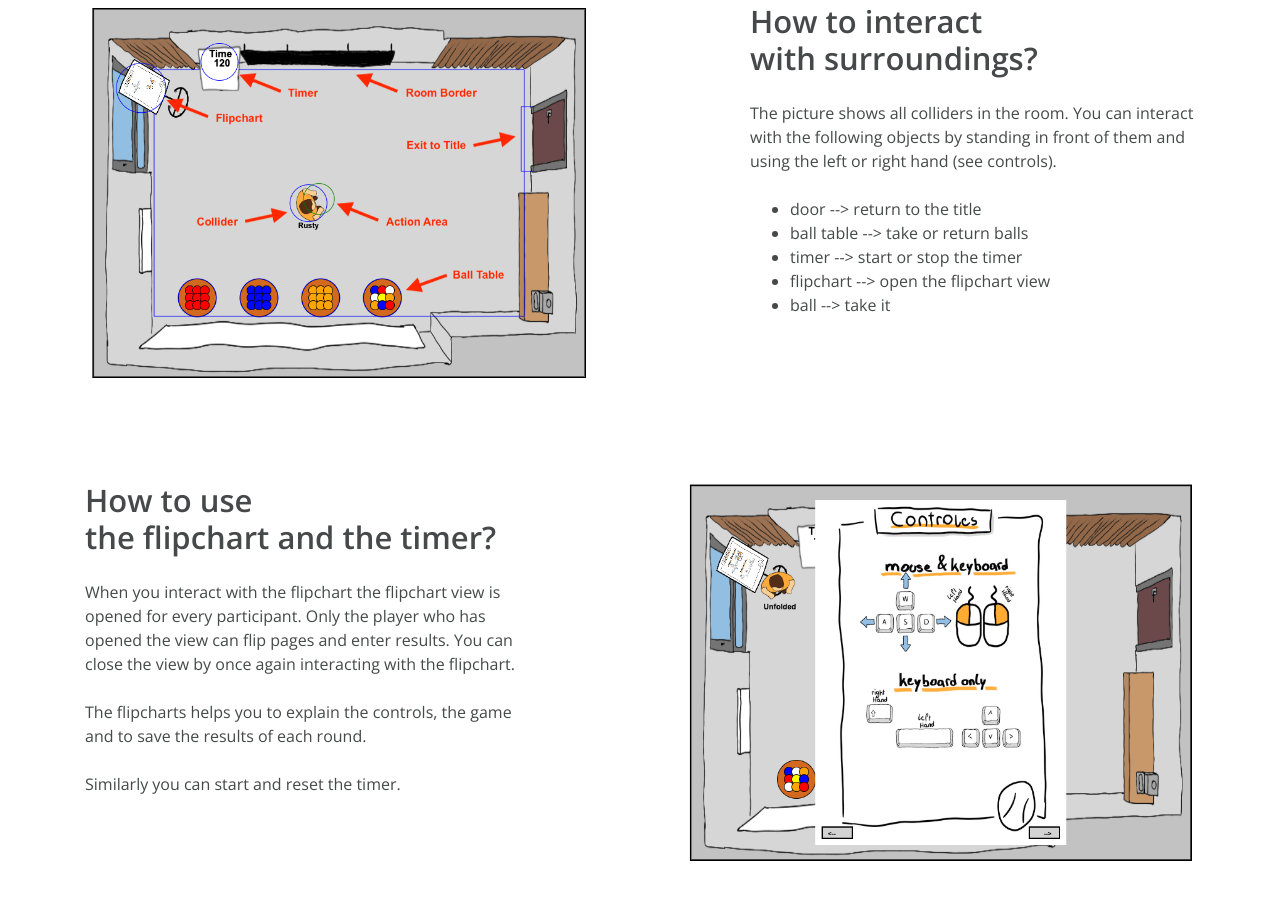
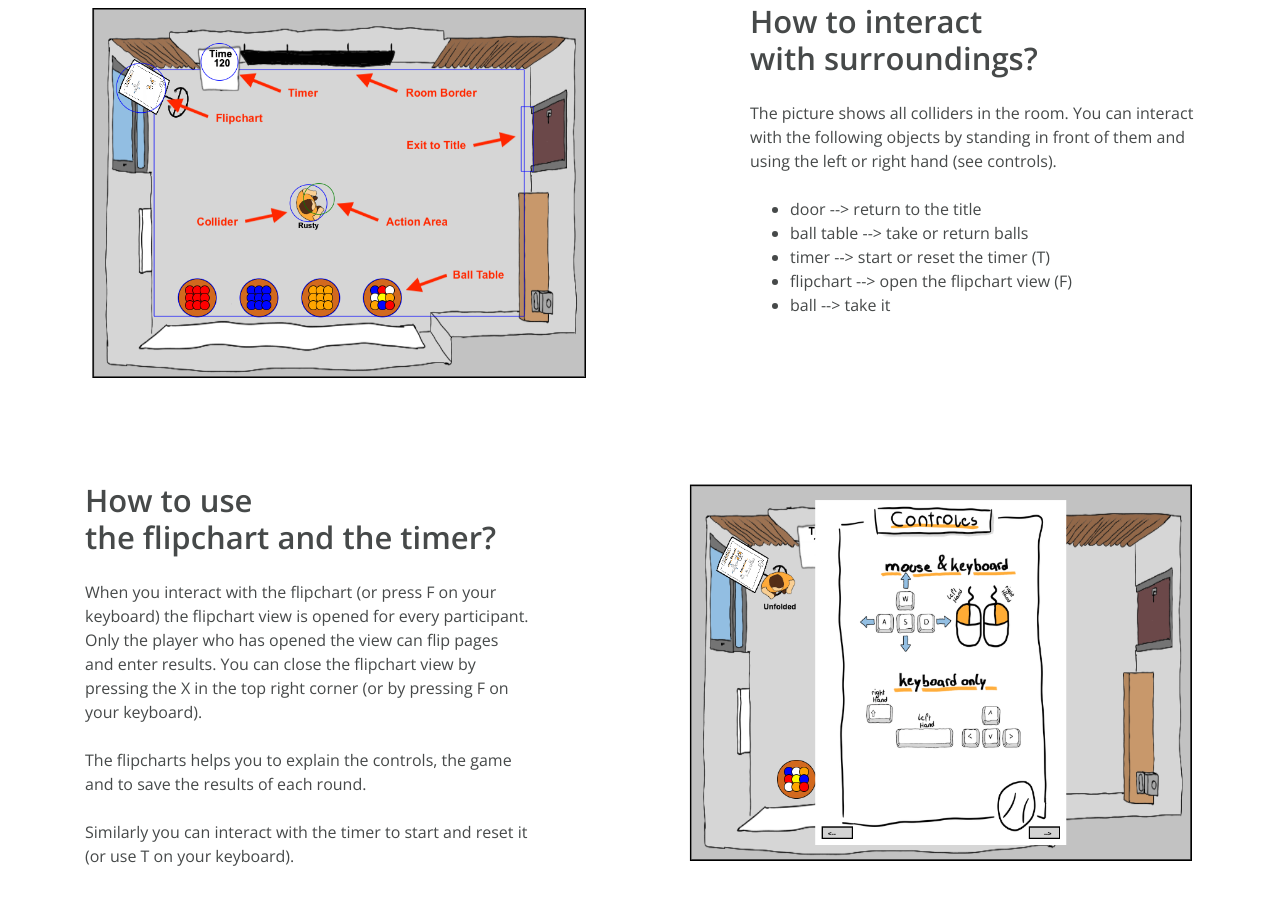
Before and after one commit to openforce/remoteballpointgame, a website: page WebContent/trainerinstructions.html in a window 1280 px wide. Shown: the part 1594-2500 px from the top of the page. Drawn offline with nearby package versions, Linux system fonts and the light colour scheme.

Commit message:
added hotkeys in trainer instructions

```diff
--- a/WebContent/static/src/game/Configs.ts
+++ b/WebContent/static/src/game/Configs.ts
@@ -4,7 +4,7 @@ export class GameConfigs {
 
     static arcadeMode = false;
 
-    static maxGameRooms = 3;
+    static maxGameRooms = 4;
     static emptyRoomDeleteDelay = 40 * 1000 //40 * 1000;
 
     static hostPeerJsServer = 0;
--- a/WebContent/trainerinstructions.html
+++ b/WebContent/trainerinstructions.html
@@ -11,8 +11,10 @@
 
 	<meta property="og:title" content="The Remote Ball Point Game - Trainer Instructions" />
 	<meta property="og:description" content="The Browsergame version of the legendary Ball Point Game" />
-	<meta property="og:image" content="https://remoteballpointgame.openforce.com/static/resources/trainerinstructions/meeting_room_colliders.png" />
-	<meta property="og:image:secure_url" content="https://remoteballpointgame.openforce.com/static/resources/trainerinstructions/meeting_room_colliders.png" />
+	<meta property="og:image"
+		content="https://remoteballpointgame.openforce.com/static/resources/trainerinstructions/meeting_room_colliders.png" />
+	<meta property="og:image:secure_url"
+		content="https://remoteballpointgame.openforce.com/static/resources/trainerinstructions/meeting_room_colliders.png" />
 	<meta property="og:url" content="https://remoteballpointgame.openforce.com/trainerinstructions" />
 
 </head>
@@ -119,8 +121,8 @@
 					<ul>
 						<li>door --> return to the title</li>
 						<li>ball table --> take or return balls</li>
-						<li>timer --> start or stop the timer</li>
-						<li>flipchart --> open the flipchart view</li>
+						<li>timer --> start or reset the timer (T)</li>
+						<li>flipchart --> open the flipchart view (F)</li>
 						<li>ball --> take it</li>
 					</ul>
 				</div>
@@ -133,12 +135,15 @@
 					<div>
 						<h2>How to use <br> the flipchart and the timer?</h2>
 						<div class="row mt-4"></div>
-						When you interact with the flipchart the flipchart view is opened for every participant.
-						Only the player who has opened the view can flip pages and enter results.
-						You can close the view by once again interacting with the flipchart. <br /> <br />
+						When you interact with the flipchart (or press F on your keyboard) the flipchart view is opened
+						for every participant. Only the player who has opened the view can flip pages and enter results.
+						You can close the flipchart view by pressing the X in the top right corner (or by pressing F
+						on your keyboard). <br /> <br />
+
 						The flipcharts helps you to explain the controls, the game and to save the results of each
 						round.<br /> <br />
-						Similarly you can start and reset the timer.
+
+						Similarly you can interact with the timer to start and reset it (or use T on your keyboard).
 					</div>
 				</div>
 
```
